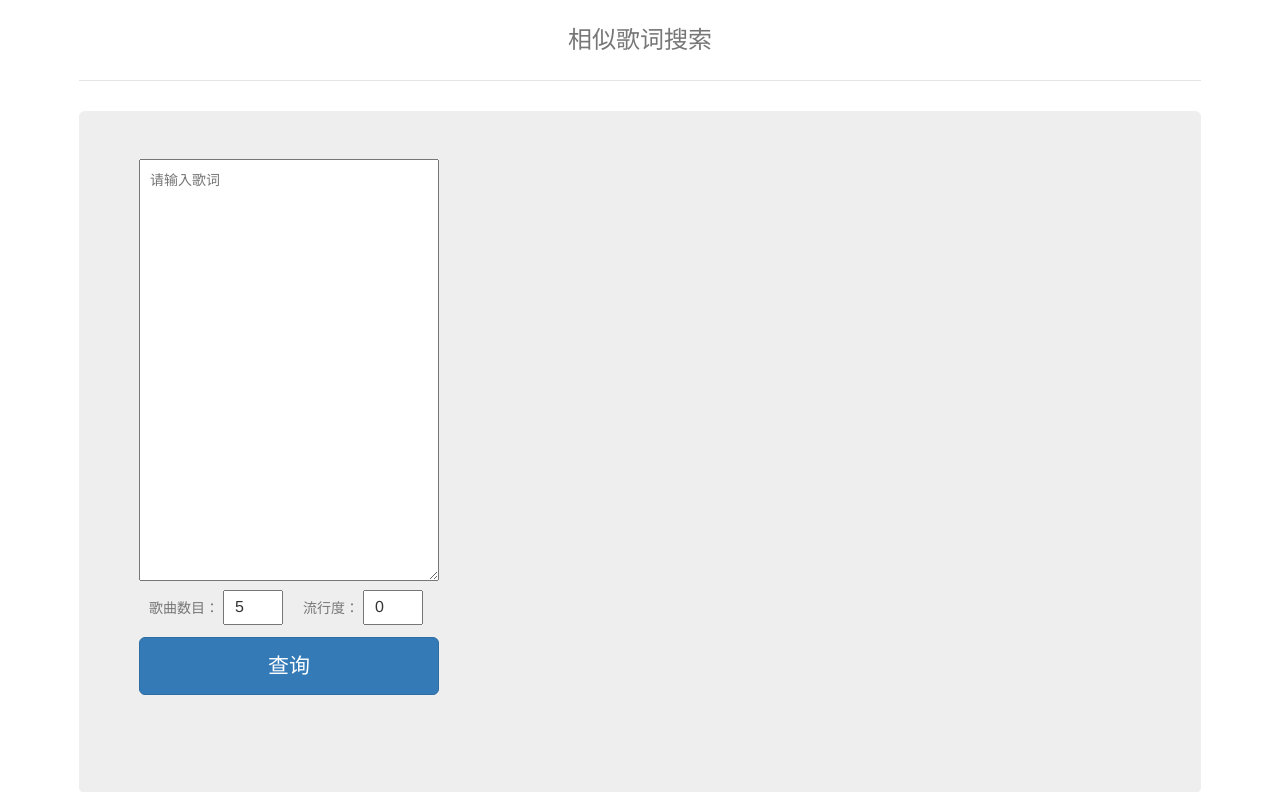
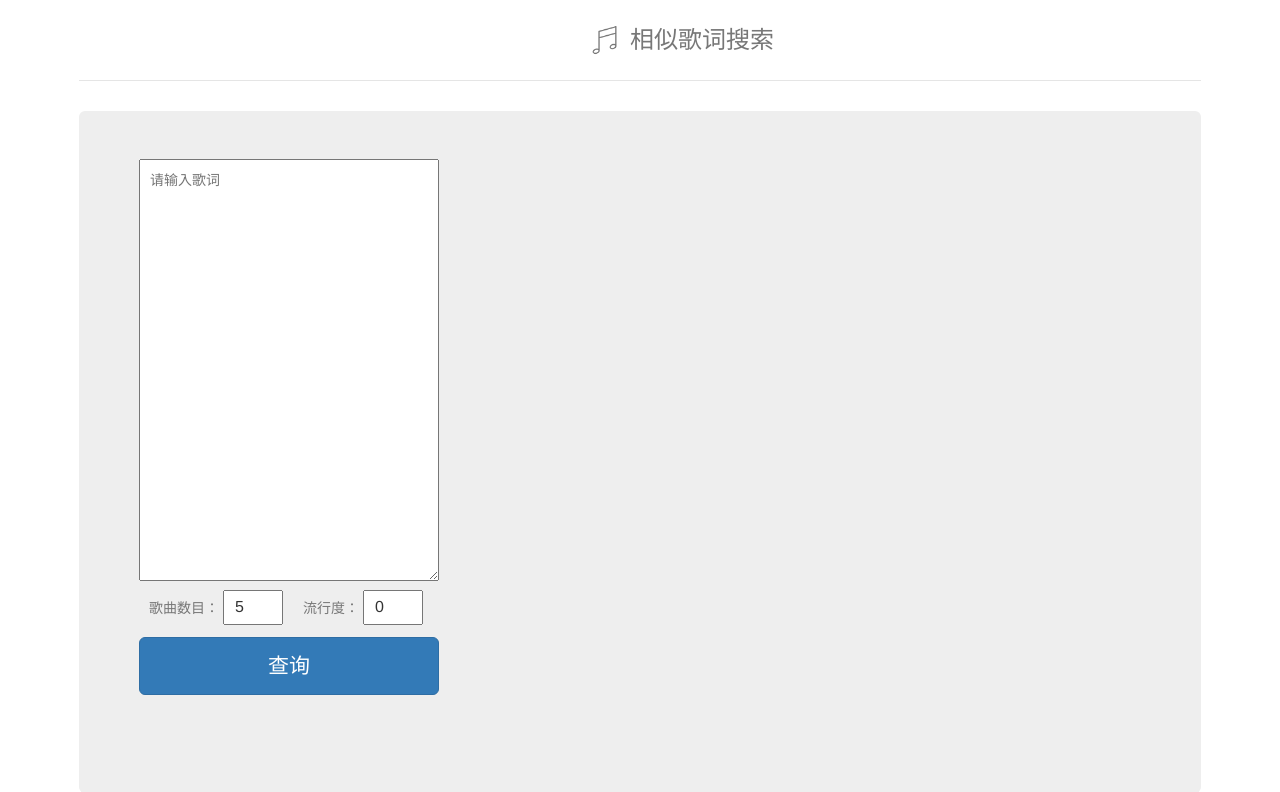
Before and after one commit to linxd5/LyricsRetrieval, a Flask app: page / in a window 1280 px wide. Shown: the top 792 px of the page. Run offline with Flask 2, Linux system fonts and the light colour scheme; parts of the project's set-up code (start-up, migrations or seed data) failed here and were passed over; some libraries are stand-ins or nearby versions.

Commit message:
For change log, please check word2vec+TFIDF.md

```diff
--- a/models/word2vec+tfidf/web/static/index.css
+++ b/models/word2vec+tfidf/web/static/index.css
@@ -11,6 +11,26 @@ div.header h3.text-muted {
 
 div.container {
     width: 90%;
+}
+
+div.container div.header {
+    overflow: auto;
+}
+
+div.header div.icon_container {
+    width: 100px;
+    margin: 0 auto;
+}
+
+div.icon_container img {
+    width: 30px;
+    height: 30px;
+    float: left;
+    margin: 5px 10px 0 0;
+}
+
+div.header h3 {
+    float: left;
 }
 
 div.jumbotron {
@@ -75,6 +95,25 @@ div.song_container div.lyric_container {
     float: left;
 }
 
+hr {
+    border-top: 1px dotted #CCC;
+}
+
+hr {
+    border-top: 4px double #8c8b8b;
+    text-align: center;
+}
+hr:after {
+    content: '\002665';
+    display: inline-block;
+    position: relative;
+    top: -15px;
+    padding: 0 10px;
+    background: #f0f0f0;
+    color: #8c8b8b;
+    font-size: 18px;
+}
+
 @media (max-width: 1700px) {
     div.song_container div.lyric_container {
         width: 60%;
--- a/models/word2vec+tfidf/web/static/index.js
+++ b/models/word2vec+tfidf/web/static/index.js
@@ -26,7 +26,7 @@ $(function () {
                     lyric_html = '<div>' + response['sim_lyrics'][i][1] + '</div>';
                     pic_html = '<div class="img_container"> <img src="' + response['songs_info'][i]['picUrl'] +
                         '" alt="song_pic" height="150" width="150" /> </div>';
-                    lyric_container = '<div class="lyric_container">' + id_html + lyric_html + '</div>';
+                    lyric_container = '<div class="lyric_container">' + id_html + lyric_html + '<hr>' + '</div>';
                     sim_songs += '<div class="song_container">' + pic_html + lyric_container + '</div>';
                 }
                 sim_songs += '</div>';
--- a/models/word2vec+tfidf/web/templates/index.html
+++ b/models/word2vec+tfidf/web/templates/index.html
@@ -15,6 +15,9 @@
 <body>
 <div class="container">
     <div class="header">
+        <div class="icon_container">
+            <img src="../static/music_icon.png" alt="music_icon" />
+        </div>
         <h3 class="text-muted">相似歌词搜索</h3>
     </div>
 
```
Also changed, not shown: models/word2vec+tfidf/web/static/music_icon.png (added).
